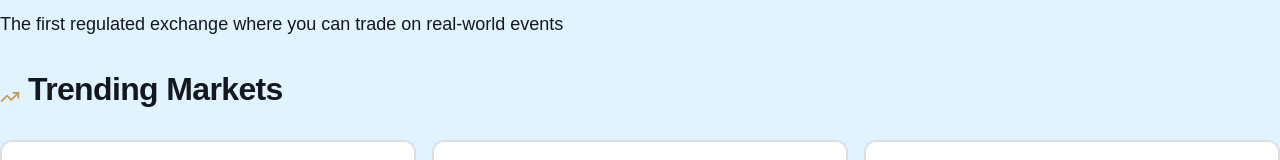
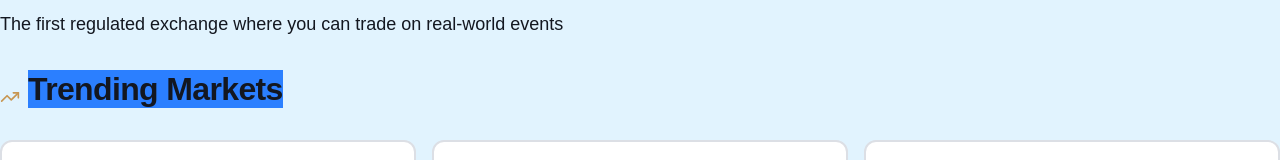
Before and after one commit to TNDIGITALMARK/25591ec6-50e0-4850-8a04-6b3522ce2eee, a Next.js app: page /dashboard in a window 1280 px wide. Shown: the part 327-487 px from the top of the page. Built offline with nearby package versions, Linux system fonts and the light colour scheme; no server answers.

Commit message:
AST class-edit: replace classes: bg-blue-500 in ./src/app/dashboard/page.tsx
Container: 1
User: 2luDlbgjvhO32uRKNns0OwSKemA3

```diff
--- a/src/app/dashboard/page.tsx
+++ b/src/app/dashboard/page.tsx
@@ -79,7 +79,7 @@ export default function DashboardPage() {
         <div className="mb-8">
           <div className="flex items-center gap-2 mb-4">
             <TrendingUp className="w-5 h-5 text-primary" />
-            <h2 className="text-xl font-bold">Trending Markets</h2>
+            <h2 className="bg-blue-500">Trending Markets</h2>
           </div>
           <div className="grid grid-cols-1 md:grid-cols-2 lg:grid-cols-3 gap-4">
             {mockMarkets
```
